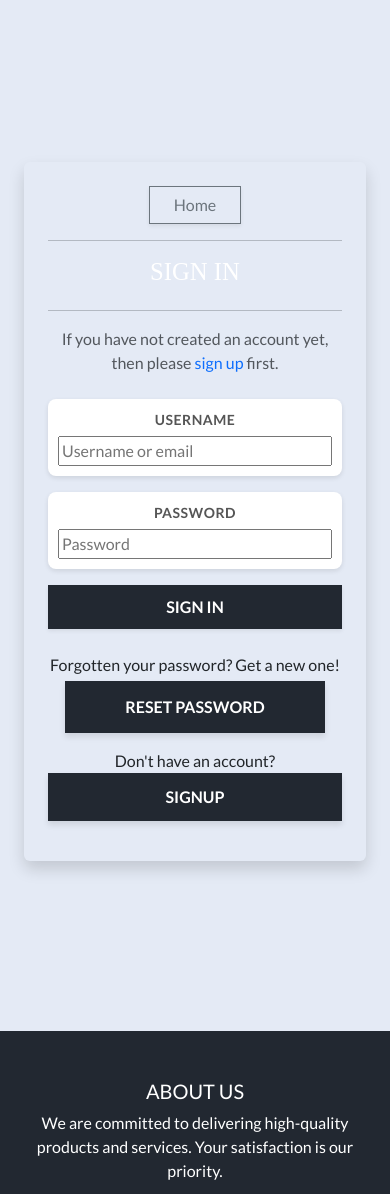
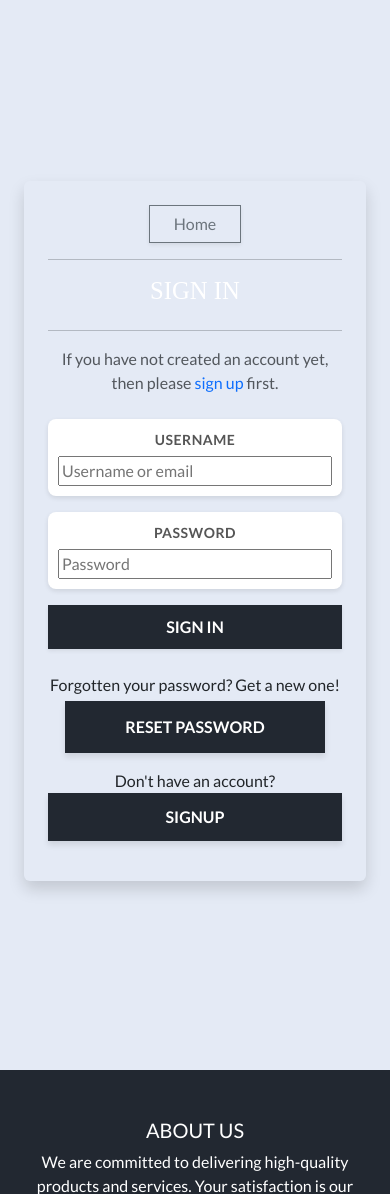
Before and after one commit to ci-mustafa/ayina-couture, a Django app: page /accounts/login/?next=/wishlist/ in a window 390 px wide. Shown: the part 64-1258 px from the top of the page. Run offline with Django 5.2, Linux system fonts and the light colour scheme; some libraries are stand-ins or nearby versions; some web fonts are replaced.

Commit message:
mod: modify base interance margins

```diff
--- a/static/css/core.css
+++ b/static/css/core.css
@@ -768,6 +768,7 @@ ul, ol{
     text-align: center;
 }
 
+/* success checkout page */
 .success-checkout {
     color: white;
 }
@@ -1163,8 +1164,8 @@ button[type="submit"]:hover {
 }
 
 .base-interance-div {
-    margin-top: 5%;
-    margin-bottom: 5%;
+    margin-top: 10%;
+    margin-bottom: 10%;
 }
 
 /* Logout page style */
@@ -1234,8 +1235,8 @@ button[type="submit"]:hover {
 /* base interance media query */
 @media (max-width: 768px) {
     .base-interance-div {
-        margin-top: 25%;
-        margin-bottom: 25%;
+        margin-top: 30%;
+        margin-bottom: 30%;
     }
 }
 
```
Also changed, not shown: 1 other file.
